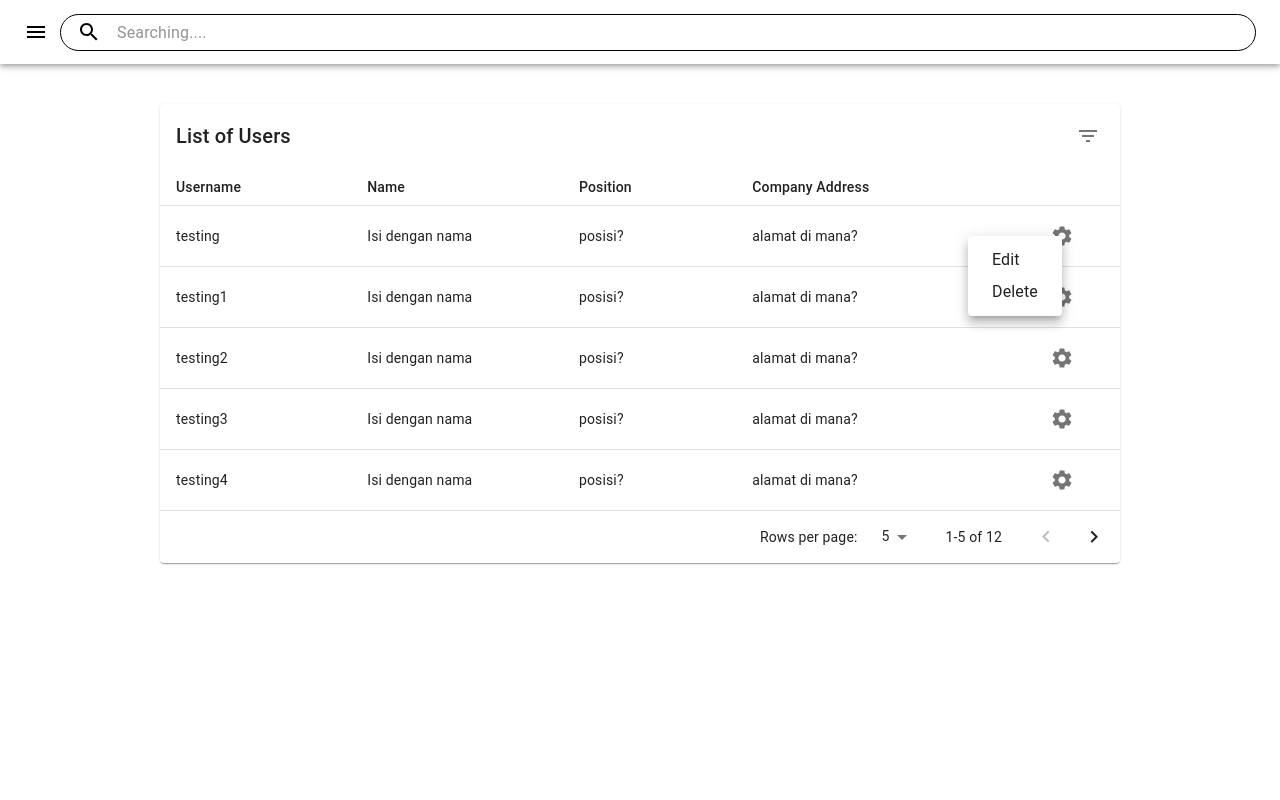
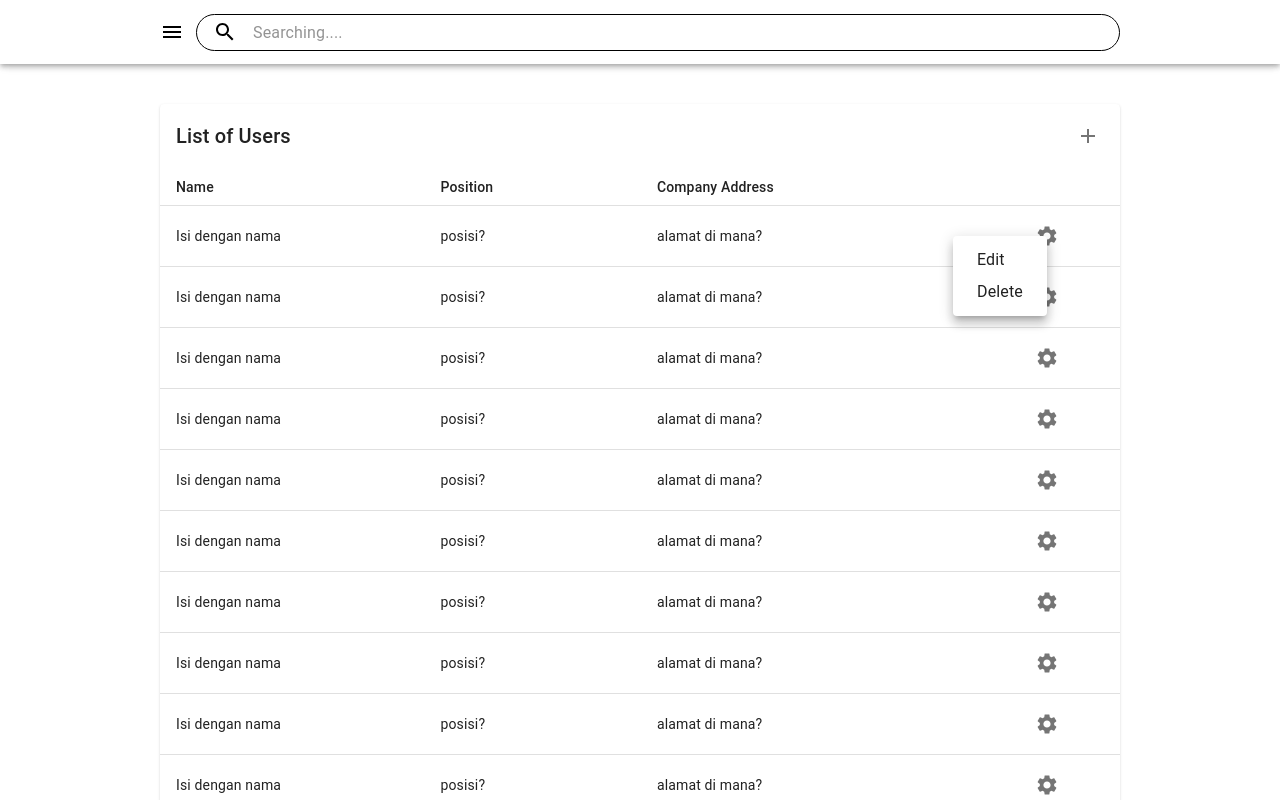
Before and after one commit to jesslyn1999/Contract-Frontend, a React (Create React App) app: page /admin in a window 1280 px wide. Both pictures are taken after a click on the button 1061 px from the left and 236 px from the top of the page. Shown: the top 800 px of the page. Built offline with nearby package versions, Linux system fonts and the light colour scheme.

Commit message:
list sections and add delete section

```diff
--- a/src/components/material-ui/CustomNavbar.js
+++ b/src/components/material-ui/CustomNavbar.js
@@ -1,5 +1,5 @@
 import React from 'react';
-import {fade, makeStyles} from '@material-ui/core/styles';
+import { fade, makeStyles } from '@material-ui/core/styles';
 import AppBar from '@material-ui/core/AppBar';
 import Toolbar from '@material-ui/core/Toolbar';
 import IconButton from '@material-ui/core/IconButton';
@@ -14,7 +14,9 @@ const useStyles = makeStyles(theme => ({
         minWidth: theme.spacing(90),
     },
     toolbar: {
-        minWidth: theme.spacing(90),
+        marginLeft: 'auto',
+        marginRight: 'auto',
+        width: theme.spacing(126),
     },
     search: {
         position: 'relative',
@@ -48,24 +50,19 @@ const useStyles = makeStyles(theme => ({
     },
 }));
 
-
 export default function CustomNavbar(props) {
     const classes = useStyles();
 
     return (
-        <AppBar position="sticky"  className={classes.appBar}>
+        <AppBar position="sticky" className={classes.appBar}>
             <Toolbar className={classes.toolbar}>
-                <IconButton
-                    edge="start"
-                    color="inherit"
-                    aria-label="open drawer"
-                >
-                    <MenuIcon/>
+                <IconButton edge="start" color="inherit" aria-label="open drawer">
+                    <MenuIcon />
                 </IconButton>
 
                 <div className={classes.search}>
                     <div className={classes.searchIcon}>
-                        <SearchIcon/>
+                        <SearchIcon />
                     </div>
                     <InputBase
                         fullWidth
@@ -74,10 +71,9 @@ export default function CustomNavbar(props) {
                             root: classes.inputRoot,
                             input: classes.inputInput,
                         }}
-                        inputProps={{'aria-label': 'search'}}
+                        inputProps={{ 'aria-label': 'search' }}
                     />
                 </div>
-
             </Toolbar>
         </AppBar>
     );
--- a/src/components/material-ui/CustomSettingButton.js
+++ /dev/null
@@ -1,81 +0,0 @@
-import React from 'react';
-import { makeStyles } from '@material-ui/core/styles';
-import SettingsIcon from '@material-ui/icons/Settings';
-import IconButton from '@material-ui/core/IconButton';
-import Popover from '@material-ui/core/Popover';
-import List from '@material-ui/core/List';
-import ListItem from '@material-ui/core/ListItem';
-import ListItemText from '@material-ui/core/ListItemText';
-
-function createData(name, goToPath) {
-    return { name, goToPath };
-}
-
-function ListItemLink(props) {
-    return <ListItem button component="a" {...props} />;
-}
-
-const options = [
-    createData('Edit', ''),
-    createData('Delete', ''),
-];
-
-const useStyles = makeStyles(theme => ({
-    list: {
-        width: '100%',
-        maxWidth: theme.spacing(30),
-    },
-    listItemLink: {
-        padding: theme.spacing(0, 3),
-    },
-    popover: {
-        margin: theme.spacing(0),
-        padding: theme.spacing(0),
-    }
-}));
-
-export default function CustomSettingButton() {
-    const classes = useStyles();
-    const [anchorEl, setAnchorEl] = React.useState(null);
-
-    const handleClick = event => {
-        setAnchorEl(event.currentTarget);
-    };
-    const handleClose = () => {
-        setAnchorEl(null);
-    };
-
-    return (
-        <React.Fragment>
-            <IconButton href="" aria-label="setting button" component="span" onClick={handleClick}>
-                <SettingsIcon/>
-            </IconButton>
-            <Popover
-                id={Boolean(anchorEl) ? 'popover-setting' : undefined}
-                open={Boolean(anchorEl)}
-                anchorEl={anchorEl}
-                onClose={handleClose}
-                anchorOrigin={{
-                    vertical: 'center',
-                    horizontal: 'center',
-                }}
-                transformOrigin={{
-                    vertical: 'top',
-                    horizontal: 'right',
-                }}
-                className={classes.popover}
-            >
-                <List component="nav" aria-label="setting options" className={classes.list}>
-                    {/*<ListItem button>*/}
-                    {/*    <ListItemText primary="Trash" />*/}
-                    {/*</ListItem>*/}
-                    {options.map(item => (
-                        <ListItemLink href={item.goToPath} className={classes.listItemLink}>
-                            <ListItemText primary={item.name}/>
-                        </ListItemLink>
-                    ))}
-                </List>
-            </Popover>
-        </React.Fragment>
-    );
-}
--- a/src/components/material-ui/CustomTable.js
+++ b/src/components/material-ui/CustomTable.js
@@ -1,4 +1,4 @@
-import React from 'react';
+import React, { useState } from 'react';
 import PropTypes from 'prop-types';
 import clsx from 'clsx';
 import { makeStyles } from '@material-ui/core/styles';
@@ -13,29 +13,36 @@ import TableSortLabel from '@material-ui/core/TableSortLabel';
 import Toolbar from '@material-ui/core/Toolbar';
 import Typography from '@material-ui/core/Typography';
 import Paper from '@material-ui/core/Paper';
+import Tooltip from '@material-ui/core/Tooltip';
+import SectionSettingButton from './SectionSettingButton';
+import CreateNewSection from 'scenes/sections-ui/create-new-section/CreateNewSection';
+import AddIcon from '@material-ui/icons/Add';
 import IconButton from '@material-ui/core/IconButton';
-import Tooltip from '@material-ui/core/Tooltip';
-import FilterListIcon from '@material-ui/icons/FilterList';
-import CustomSettingButton from './CustomSettingButton';
 
-const EnhancedTableToolbar = (props) => {
+const EnhancedTableToolbar = props => {
     const classes = useToolbarStyles();
     const { title } = props;
 
     return (
-        <Toolbar
-            className={clsx(classes.root, null)}
-        >
+        <Toolbar className={clsx(classes.root, null)}>
             <Typography component="div" className={classes.title} variant="h6" id="tableTitle">
                 {title}
             </Typography>
-            <Tooltip title="Filter list">
-                <IconButton href="" aria-label="filter list">
-                    <FilterListIcon/>
+            <CreateNewSection
+                triggerContent={() => (
+                    <Tooltip title="Add Section" enterDelay={500} leaveDelay={100}>
+                        <IconButton href="" aria-label="Add Section">
+                            <AddIcon />
                         </IconButton>
                     </Tooltip>
+                )}
+            />
         </Toolbar>
     );
+};
+
+EnhancedTableToolbar.propTypes = {
+    title: PropTypes.string.isRequired,
 };
 
 function descendingComparator(a, b, orderBy) {
@@ -126,12 +133,19 @@ const useStyles = makeStyles(theme => ({
 }));
 
 export default function EnhancedTable(props) {
-    const { title, headCells, rows } = props;
+    const {
+        title,
+        headCells,
+        rows,
+        page,
+        setPage,
+        rowsPerPage,
+        setRowsPerPage,
+        totalPages,
+    } = props;
     const classes = useStyles();
-    const [order, setOrder] = React.useState('asc');
-    const [orderBy, setOrderBy] = React.useState('calories');
-    const [page, setPage] = React.useState(0);
-    const [rowsPerPage, setRowsPerPage] = React.useState(5);
+    const [order, setOrder] = useState('asc');
+    const [orderBy, setOrderBy] = useState(headCells[1] ? headCells[1].label : '');
 
     const handleRequestSort = (event, property) => {
         const isAsc = orderBy === property && order === 'asc';
@@ -148,62 +162,71 @@ export default function EnhancedTable(props) {
         setPage(0);
     };
 
-    const emptyRows = rowsPerPage - Math.min(rowsPerPage, rows.length - page * rowsPerPage);
+    const emptyRows = rowsPerPage - Math.min(rowsPerPage, rows.length);
 
     return (
         <div className={classes.root}>
             <Paper className={classes.paper}>
-                <EnhancedTableToolbar title={title}/>
+                <EnhancedTableToolbar title={title} />
                 <TableContainer>
-                    <Table
-                        aria-labelledby="tableTitle"
-                        size="small"
-                        aria-label="enhanced table"
-                    >
+                    <Table aria-labelledby="tableTitle" size="small" aria-label="enhanced table">
                         <EnhancedTableHead
                             classes={classes}
                             order={order}
                             orderBy={orderBy}
                             onRequestSort={handleRequestSort}
-                            headCells={headCells}
+                            headCells={headCells.slice(1)}
                         />
                         <TableBody>
-                            {stableSort(rows, getComparator(order, orderBy))
-                                .slice(page * rowsPerPage, page * rowsPerPage + rowsPerPage)
-                                .map((row, index) => {
-                                    const labelId = `enhanced-table-checkbox-${index}`;
-
+                            {stableSort(rows, getComparator(order, orderBy)).map(row => {
                                 return (
-                                        <TableRow
-                                            hover
-                                            tabIndex={-1}
-                                            key={row.username}
+                                    <TableRow hover tabIndex={-1} key={row[Object.keys(row)[0]]}>
+                                        {Object.keys(row).map(
+                                            (k, index) =>
+                                                index > 0 &&
+                                                (index === 1 ? (
+                                                    <TableCell
+                                                        component="th"
+                                                        key={
+                                                            row[Object.keys(row)[0]] +
+                                                            row[k].substring(0, 50)
+                                                        }
+                                                        scope="row"
                                                     >
-                                            {Object.keys(row).map((k, index) => (index === 0 ?
-                                                    <TableCell component="th" id={labelId} scope="row">
                                                         {row[k]}
                                                     </TableCell>
-                                                    :
-                                                    <TableCell align="left">{row[k]}</TableCell>
-                                            ))}
+                                                ) : (
+                                                    <TableCell
+                                                        align="left"
+                                                        key={
+                                                            row[Object.keys(row)[0]] +
+                                                            row[k].substring(0, 50)
+                                                        }
+                                                    >
+                                                        {row[k]}
+                                                    </TableCell>
+                                                )),
+                                        )}
                                         <TableCell align="center">
-                                                <CustomSettingButton/>
+                                            <SectionSettingButton
+                                                rowId={row[Object.keys(row)[0]]}
+                                            />
                                         </TableCell>
                                     </TableRow>
                                 );
                             })}
                             {emptyRows > 0 && (
                                 <TableRow style={{ height: 61 * emptyRows }}>
-                                    <TableCell colSpan={6}/>
+                                    <TableCell colSpan={6} />
                                 </TableRow>
                             )}
                         </TableBody>
                     </Table>
                 </TableContainer>
                 <TablePagination
-                    rowsPerPageOptions={[5, 10, 25]}
+                    rowsPerPageOptions={[5, 10, 50, 100]}
                     component="div"
-                    count={rows.length}
+                    count={totalPages * rowsPerPage} // todo
                     rowsPerPage={rowsPerPage}
                     page={page}
                     onChangePage={handleChangePage}
@@ -213,3 +236,14 @@ export default function EnhancedTable(props) {
         </div>
     );
 }
+
+EnhancedTable.propTypes = {
+    title: PropTypes.string.isRequired,
+    headCells: PropTypes.arrayOf(PropTypes.object).isRequired, // assume: first element consist of label Id
+    rows: PropTypes.arrayOf(PropTypes.object).isRequired, // assume: first key of the object in array is Id
+    page: PropTypes.number.isRequired,
+    setPage: PropTypes.func.isRequired,
+    rowsPerPage: PropTypes.number.isRequired,
+    setRowsPerPage: PropTypes.func.isRequired,
+    totalPages: PropTypes.number.isRequired,
+};
--- /dev/null
+++ b/src/components/material-ui/SectionSettingButton.js
@@ -0,0 +1,95 @@
+import React from 'react';
+import { makeStyles } from '@material-ui/core/styles';
+import SettingsIcon from '@material-ui/icons/Settings';
+import IconButton from '@material-ui/core/IconButton';
+import Popover from '@material-ui/core/Popover';
+import List from '@material-ui/core/List';
+import ListItem from '@material-ui/core/ListItem';
+import ListItemText from '@material-ui/core/ListItemText';
+import Tooltip from '@material-ui/core/Tooltip';
+import { deleteSectionById } from 'apis/Section';
+
+function createData(name, key, goToPath) {
+    return { name, key, goToPath };
+}
+
+const options = [
+    createData('Edit', 'edit', ''),
+    createData('Delete', 'delete', ''),
+];
+
+const useStyles = makeStyles(theme => ({
+    list: {
+        width: '100%',
+        maxWidth: theme.spacing(30),
+    },
+    listItemButton: {
+        padding: theme.spacing(0, 3),
+    },
+    popover: {
+        margin: theme.spacing(0),
+        padding: theme.spacing(0),
+    },
+}));
+
+export default function SectionSettingButton(props) {
+    const { rowId } = props;
+    const classes = useStyles();
+    const [anchorEl, setAnchorEl] = React.useState(null);
+
+    const handleClick = event => {
+        setAnchorEl(event.currentTarget);
+    };
+    const handleClose = () => {
+        setAnchorEl(null);
+    };
+
+    return (
+        <React.Fragment>
+            <Tooltip title="setting" enterDelay={500} leaveDelay={100} arrow>
+                <IconButton href="" aria-label="setting button" component="span" onClick={handleClick}>
+                    <SettingsIcon/>
+                </IconButton>
+            </Tooltip>
+            <Popover
+                id={Boolean(anchorEl) ? 'popover-setting' : undefined}
+                open={Boolean(anchorEl)}
+                anchorEl={anchorEl}
+                onClose={handleClose}
+                anchorOrigin={{
+                    vertical: 'center',
+                    horizontal: 'center',
+                }}
+                transformOrigin={{
+                    vertical: 'top',
+                    horizontal: 'right',
+                }}
+                className={classes.popover}
+            >
+                <List component="nav" aria-label="setting options" className={classes.list}>
+                    <ListItem component="div" button key="edit" className={classes.listItemButton}
+                    >
+                        <ListItemText primary="Edit"/>
+                    </ListItem>
+                    <ListItem component="div" button key="delete" className={classes.listItemButton}
+                              onClick={() => {
+                                  deleteSectionById(rowId)
+                                      .then(() => {
+                                          alert('One Section Deleted');
+                                      })
+                                      .catch(() => {
+                                          alert('Can\'t be deleted !');
+                                      })
+                                      .finally(() => {
+                                          window.location.reload();
+                                      });
+
+                              }}
+                    >
+                        <ListItemText primary="Delete"/>
+                    </ListItem>
+                </List>
+            </Popover>
+        </React.Fragment>
+    );
+}
--- a/src/scenes/app/App.js
+++ b/src/scenes/app/App.js
@@ -21,7 +21,7 @@ export const App = () => {
                     )}
                 />
                 <Route key="admin" exact path="/admin" render={AdminPage} />
-                <Route key="section" exact path="/section" render={SectionPage} />
+                <Route key="section" exact path="/section" component={SectionPage} />
                 <Route key={'login'} path="/login" component={Login} />
             </Switch>
         </BrowserRouter>
--- a/src/scenes/sections-ui/SectionPage.js
+++ b/src/scenes/sections-ui/SectionPage.js
@@ -1,94 +1,64 @@
-import React from 'react';
+import React, { useState, useEffect } from 'react';
 import CustomTable from 'components/material-ui/CustomTable';
 import CustomNavbar from 'components/material-ui/CustomNavbar';
-import CreateNewSection from 'scenes/sections-ui/create-new-section/CreateNewSection';
-function createData(id, name, context) {
-    return { id, name, context };
-}
+import { getSections } from 'apis/Section';
 
-const title = 'List of Sections';
-
-const headCells = [
-    { id: 'id', numeric: false, disablePadding: false, label: 'Id' },
-    { id: 'name', numeric: false, disablePadding: false, label: 'Name' },
-    { id: 'context', numeric: false, disablePadding: false, label: 'Context' },
-    { id: 'setting', numeric: false, disablePadding: false, label: '' },
-];
-
-const rows = [
-    createData(
-        'Section1',
-        'Perumahan #1',
-        'Lorem ipsum dolor sit amet, consectetur adipiscing elit. Nam vehicula urna rutrum risus pretium...',
-    ),
-    createData(
-        'Section2',
-        'Perumahan #1',
-        'Lorem ipsum dolor sit amet, consectetur adipiscing elit. Nam vehicula urna rutrum risus pretium...',
-    ),
-    createData(
-        'Section3',
-        'Perumahan #1',
-        'Lorem ipsum dolor sit amet, consectetur adipiscing elit. Nam vehicula urna rutrum risus pretium...',
-    ),
-    createData(
-        'Section4',
-        'Perumahan #1',
-        'Lorem ipsum dolor sit amet, consectetur adipiscing elit. Nam vehicula urna rutrum risus pretium...',
-    ),
-    createData(
-        'Section5',
-        'Perumahan #1',
-        'Lorem ipsum dolor sit amet, consectetur adipiscing elit. Nam vehicula urna rutrum risus pretium...',
-    ),
-    createData(
-        'Section6',
-        'Perumahan #1',
-        'Lorem ipsum dolor sit amet, consectetur adipiscing elit. Nam vehicula urna rutrum risus pretium...',
-    ),
-    createData(
-        'Section7',
-        'Perumahan #1',
-        'Lorem ipsum dolor sit amet, consectetur adipiscing elit. Nam vehicula urna rutrum risus pretium...',
-    ),
-    createData(
-        'Section8',
-        'Perumahan #1',
-        'Lorem ipsum dolor sit amet, consectetur adipiscing elit. Nam vehicula urna rutrum risus pretium...',
-    ),
-    createData(
-        'Section9',
-        'Perumahan #1',
-        'Lorem ipsum dolor sit amet, consectetur adipiscing elit. Nam vehicula urna rutrum risus pretium...',
-    ),
-    createData(
-        'Section10',
-        'Perumahan #1',
-        'Lorem ipsum dolor sit amet, consectetur adipiscing elit. Nam vehicula urna rutrum risus pretium...',
-    ),
-    createData(
-        'Section11',
-        'Perumahan #1',
-        'Lorem ipsum dolor sit amet, consectetur adipiscing elit. Nam vehicula urna rutrum risus pretium...',
-    ),
-    createData(
-        'Section12',
-        'Perumahan #1',
-        'Lorem ipsum dolor sit amet, consectetur adipiscing elit. Nam vehicula urna rutrum risus pretium...',
-    ),
-    createData(
-        'Section13',
-        'Perumahan #1',
-        'Lorem ipsum dolor sit amet, consectetur adipiscing elit. Nam vehicula urna rutrum risus pretium...',
-    ),
-];
 
 export default function SectionPage() {
+    const [isLoading, setIsLoading] = useState(false);
+    const [page, setPage] = useState(0);
+    const [rowsPerPage, setRowsPerPage] = useState(5);
+    const [totalPages, setTotalPages] = useState(0);
+    const [headCells, setHeadCells] = useState([]);
+    const [rows, setRows] = useState([]);
+
+    const title = 'List of Sections';
+
+    useEffect(() => {
+        const fetchSections = async (currPage, perPage) => {
+            setIsLoading(true);
+            getSections(currPage + 1, perPage)
+                .then(res => {
+                    const { data, pages } = res;  // todo
+                    let headCellsTemp = [];
+                    if (data.length > 0) {
+                        Object.keys(data[0]).forEach((value) => {
+                            headCellsTemp.push({
+                                id: value,
+                                numeric: false,
+                                disablePadding: false,
+                                label: value,
+                            });
+                        });
+                        headCellsTemp.push({ id: 'setting', numeric: false, disablePadding: false, label: '' });
+                    }
+                    setHeadCells([...headCellsTemp]);
+                    setRows(data);
+                    setTotalPages(pages);
+                })
+                .catch(err => {
+                    console.log('Error in fetchSections.\n', err);
+                })
+                .finally(() => {
+                    setIsLoading(false);
+                });
+        };
+        fetchSections(page, rowsPerPage);
+    }, [page, rowsPerPage]);
     return (
         <div>
-            {/* <CustomNavbar/>
-            <CustomTable title={title} headCells={headCells} rows={rows}/> */}
-            <CreateNewSection />
+            <CustomNavbar/>
+            {!isLoading ?
+                    <CustomTable title={title} headCells={headCells} rows={rows}
+                                 page={page} setPage={setPage}
+                                 rowsPerPage={rowsPerPage} setRowsPerPage={setRowsPerPage}
+                                 totalPages={totalPages}
+                    />
+                :
+                <div>
+                    waiting...
+                </div>
+            }
         </div>
     );
 }
--- a/src/scenes/sections-ui/create-new-section/CreateNewSection.js
+++ b/src/scenes/sections-ui/create-new-section/CreateNewSection.js
@@ -6,15 +6,19 @@ import apis from 'apis';
 import './CreateNewSection.scss';
 import 'react-progress-button/react-progress-button.css';
 import ProgressButton from 'react-progress-button';
+import PropTypes from 'prop-types';
 
-const saveFunction = sectionData =>
+const saveFunction = (sectionData, close) =>
     new Promise((resolve, reject) => {
         let time = new Date();
         apis.section
             .addNewSection(sectionData)
             .then(res => {
                 let processingTime = new Date() - time;
-                setTimeout(resolve, Math.max(0, 1000 - processingTime));
+                setTimeout(() => {
+                    resolve();
+                    setTimeout(close, 500);
+                }, Math.max(0, 1000 - processingTime));
             })
             .catch(err => {
                 let processingTime = new Date() - time;
@@ -22,14 +26,15 @@ const saveFunction = sectionData =>
             });
     });
 
-const CreateNewSection = () => {
+const CreateNewSection = props => {
+    const { triggerContent } = props;
     const [sectionData, setSectionData] = useState({ title: '', content: '' });
     const [savingState, setSavingState] = useState();
 
     return (
         <Popup
             modal
-            trigger={<button> Trigger</button>}
+            trigger={triggerContent}
             position="right center"
             style={{ borderRadius: '10px' }}
         >
@@ -37,7 +42,7 @@ const CreateNewSection = () => {
                 <div className="new_section_container">
                     <div className="modal_title">Buat Section Baru</div>
                     <div className="input_judul_container">
-                        <div className="input_judul_label">Judul: </div>
+                        <div className="input_judul_label">Judul:</div>
                         <input
                             className="judul_input"
                             placeholder="Masukkan judul section"
@@ -74,7 +79,7 @@ const CreateNewSection = () => {
 
                     <div className="prompt_button_container">
                         <ProgressButton
-                            onClick={() => saveFunction(sectionData)}
+                            onClick={() => saveFunction(sectionData, close)}
                             className="prompt_button"
                         >
                             Submit
@@ -97,4 +102,8 @@ const CreateNewSection = () => {
     );
 };
 
+CreateNewSection.propTypes = {
+    triggerContent: PropTypes.func.isRequired,
+};
+
 export default CreateNewSection;
```
Also changed, not shown: src/apis/Section.js (+38 -1 lines). Lines whose indentation alone changed are shown as unchanged.
